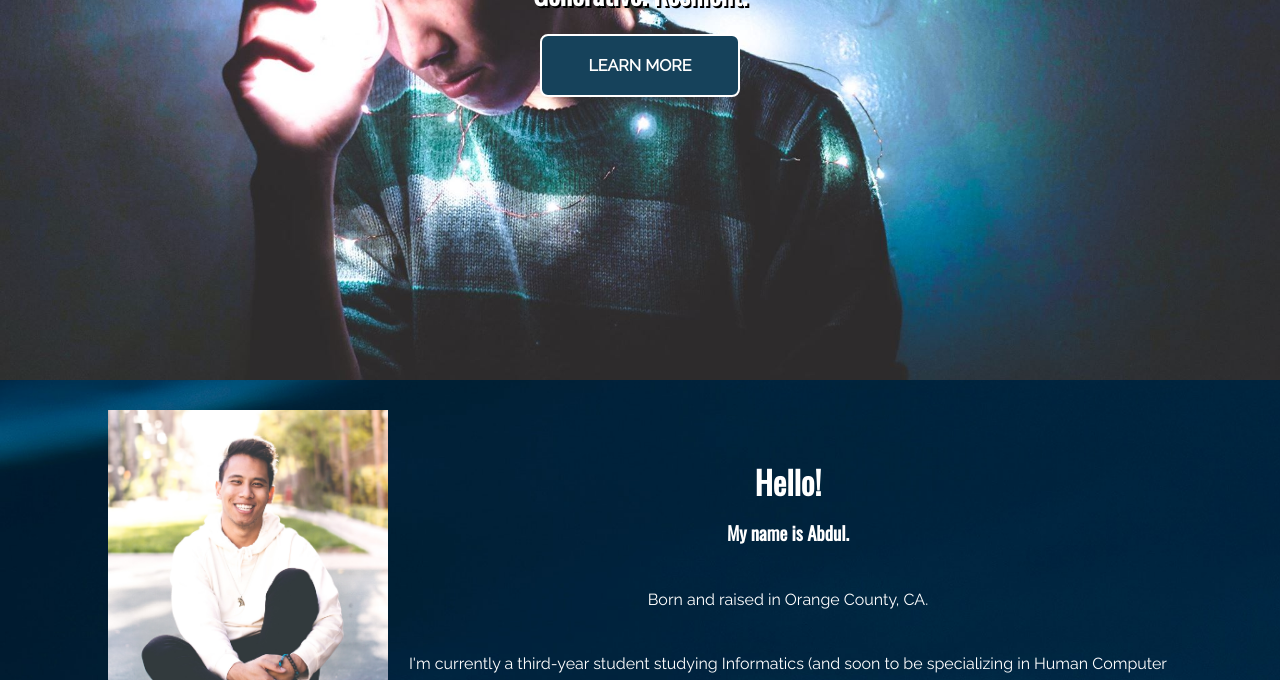
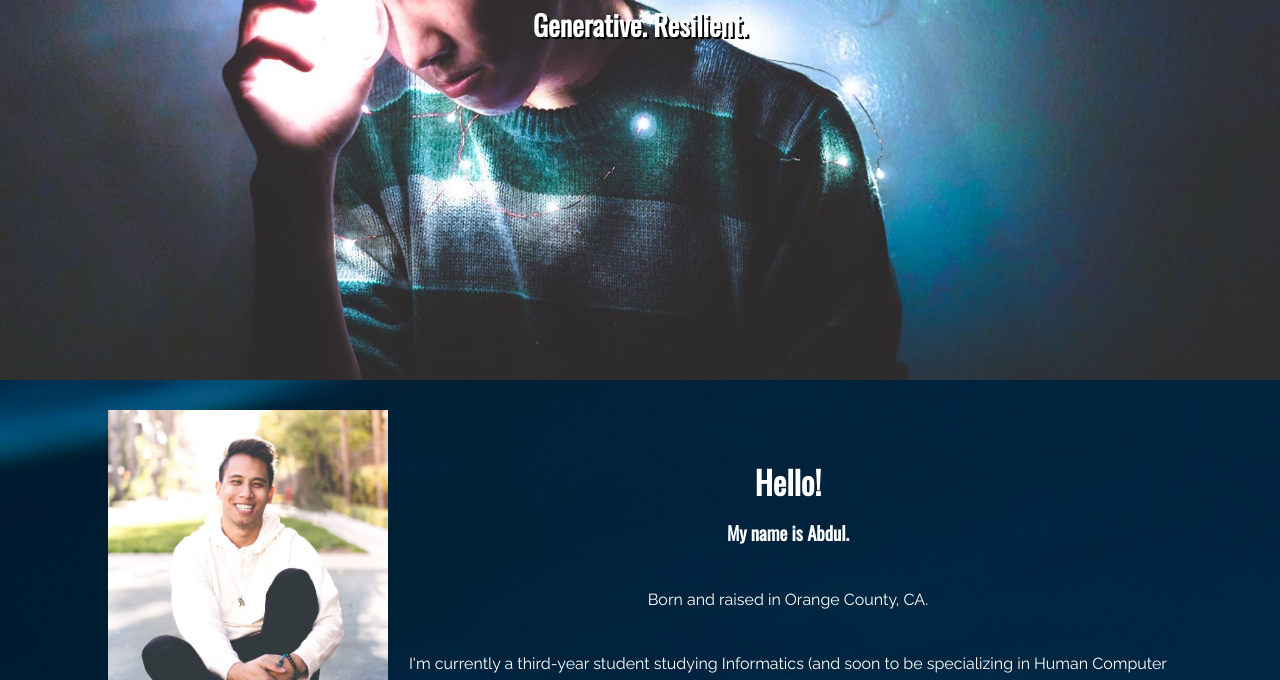
Before and after one commit to aqosman/aqosman.github.io, a plain HTML site: page index.html in a window 1280 px wide. Shown: the part 420-1100 px from the top of the page. Drawn offline with nearby package versions, Linux system fonts and the light colour scheme.

Commit message:
Update index.html

```diff
--- a/index.html
+++ b/index.html
@@ -27,7 +27,6 @@
             <div class="background-image"></div>
             <h1>Abdul Q. Osman</h1>
             <h3>Generative. Resilient.</h3>
-            <a href="#about" class="btn" target="_blank">Learn More</a>
         </div>
         <!-- ********************************************************** -->
         <div id="about">
```
